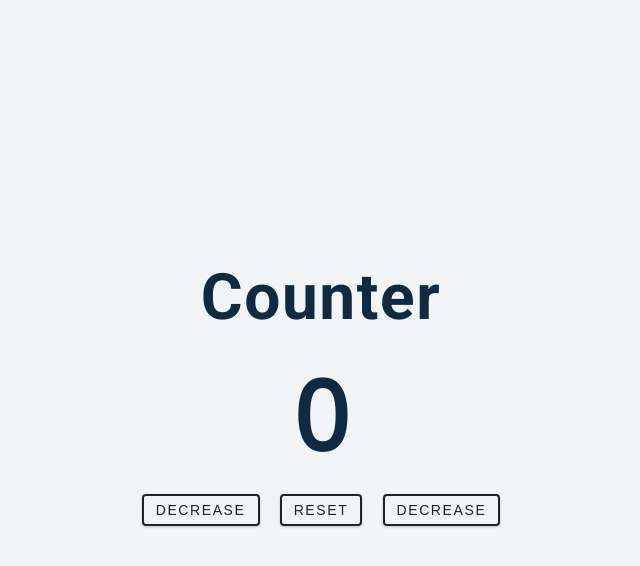
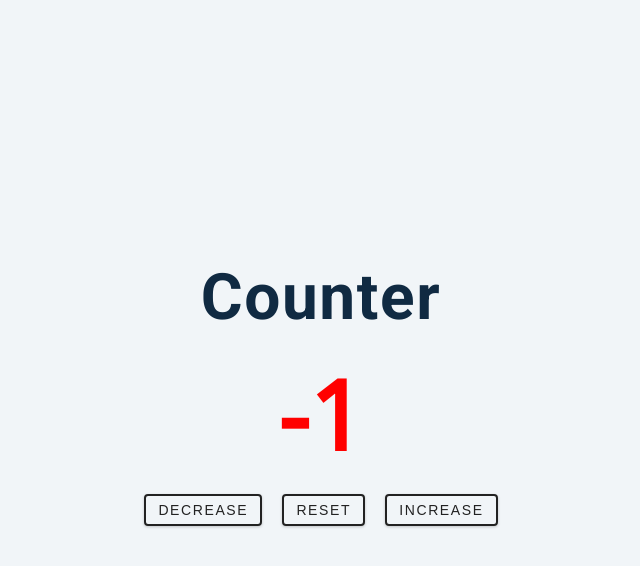
Before and after one commit to Plehlowla/Counter-HTML, a plain HTML site: page index.html in a window 1280 px wide. Both pictures are taken after a click on the button "DECREASE". Shown: the whole page, without its empty margins (319-959 px from the left). Drawn offline with nearby package versions, Linux system fonts and the light colour scheme.

Commit message:
finished javascript

```diff
--- a/app.js
+++ b/app.js
@@ -0,0 +1,45 @@
+
+// set initial count
+let count = 0;
+
+// select value and buttons
+
+const value = document.getElementById('value');
+const btns = document.querySelectorAll('.btn');
+
+btns.forEach(function(btn){
+    btn.addEventListener('click',function(e){
+
+        const styles = e.currentTarget.classList;
+
+        if(styles.contains('decrease')){
+            count--;
+        } else if (styles.contains('increase')){
+            count++;
+        } else {
+            count = 0;
+        };
+
+        if(count > 0){
+            value.style.color = 'green';
+        }else if (count < 0){
+            value.style.color = 'red';
+        } else if (count === 0){
+            value.style.color = '#222';
+        }
+        value.textContent = count;
+
+
+        // if(btn.classList.contains('decrease')){
+        //     value.textContent = count;
+        //     count--;
+        // }else if(btn.classList.contains('increase')){
+        //     value.textContent = count;
+        //     count++;
+        // } else {
+        //     count = 0;
+        //     value.textContent = count;
+        // }
+
+    })
+})
--- a/index.html
+++ b/index.html
@@ -16,7 +16,7 @@
         <div class="button-container">
           <button class="btn decrease">decrease</button>
           <button class="btn reset">reset</button>
-          <button class="btn increase">decrease</button>
+          <button class="btn increase">increase</button>
         </div>
       </div>
     </main>
```
